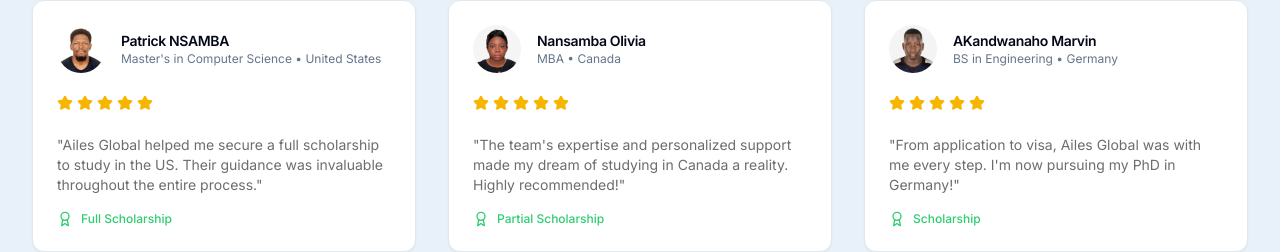
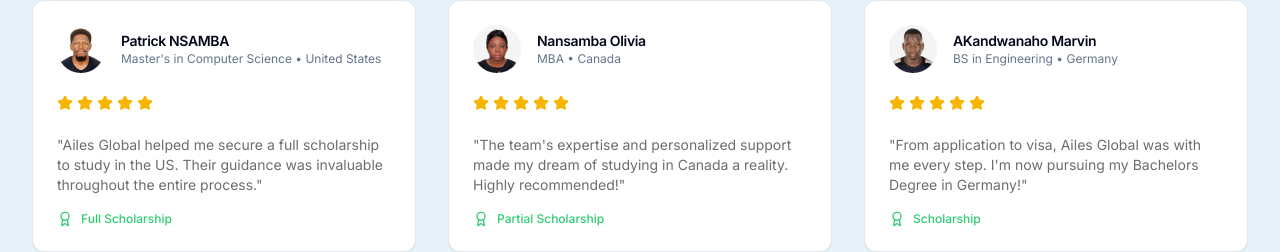
Before and after one commit to kazibweyassin/Ailes-Platorm, a Next.js app: page / in a window 1280 px wide. Shown: the part 2938-3190 px from the top of the page. Built offline with nearby package versions, Linux system fonts and the light colour scheme; no server answers.

Commit message:
new features

```diff
--- a/app/page.tsx
+++ b/app/page.tsx
@@ -318,7 +318,7 @@
                 program: "BS in Engineering",
                 scholarship: "Scholarship",
                 testimonial:
-                  "From application to visa, Ailes Global was with me every step. I'm now pursuing my PhD in Germany!",
+                  "From application to visa, Ailes Global was with me every step. I'm now pursuing my Bachelors Degree in Germany!",
                 image: "/testimonials/SSEGONJA_SHAFICK_VISA_PHOTO[1].jpg"
               },
             ].map((story, index) => (
```
